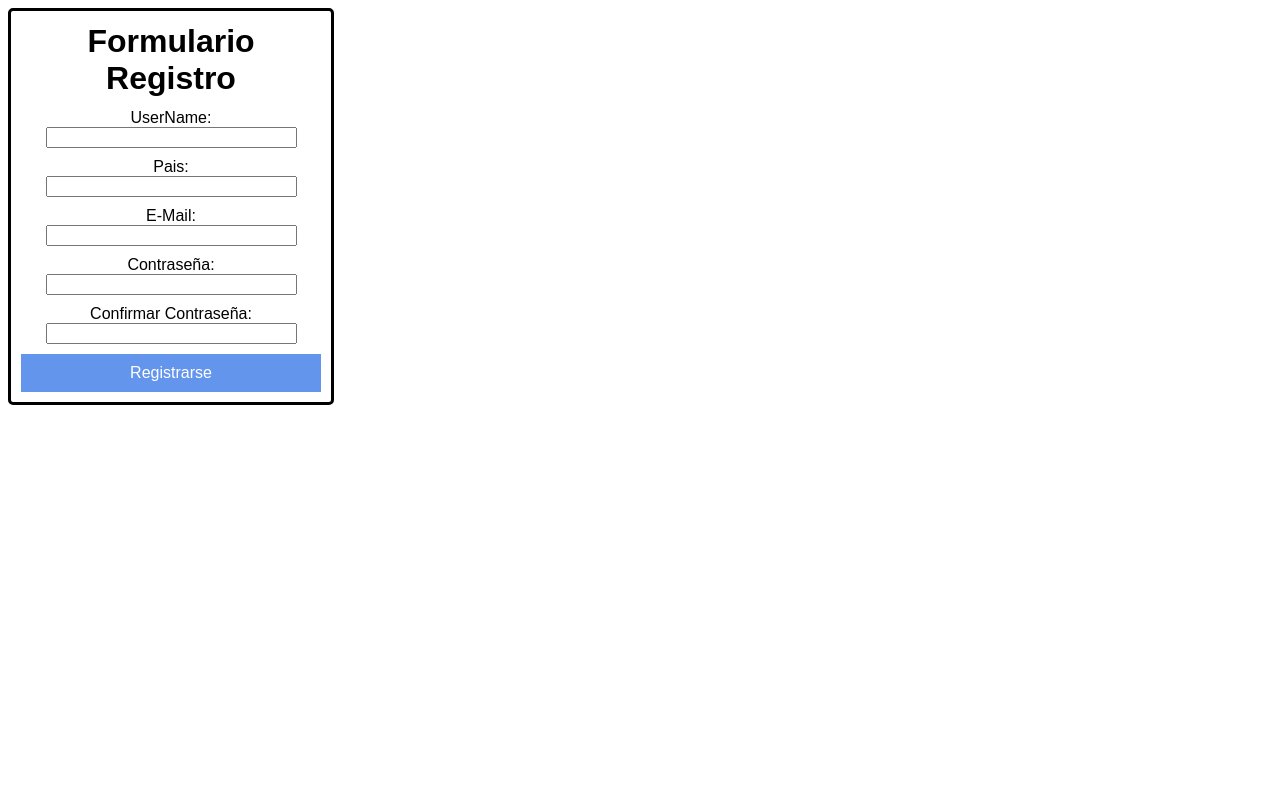
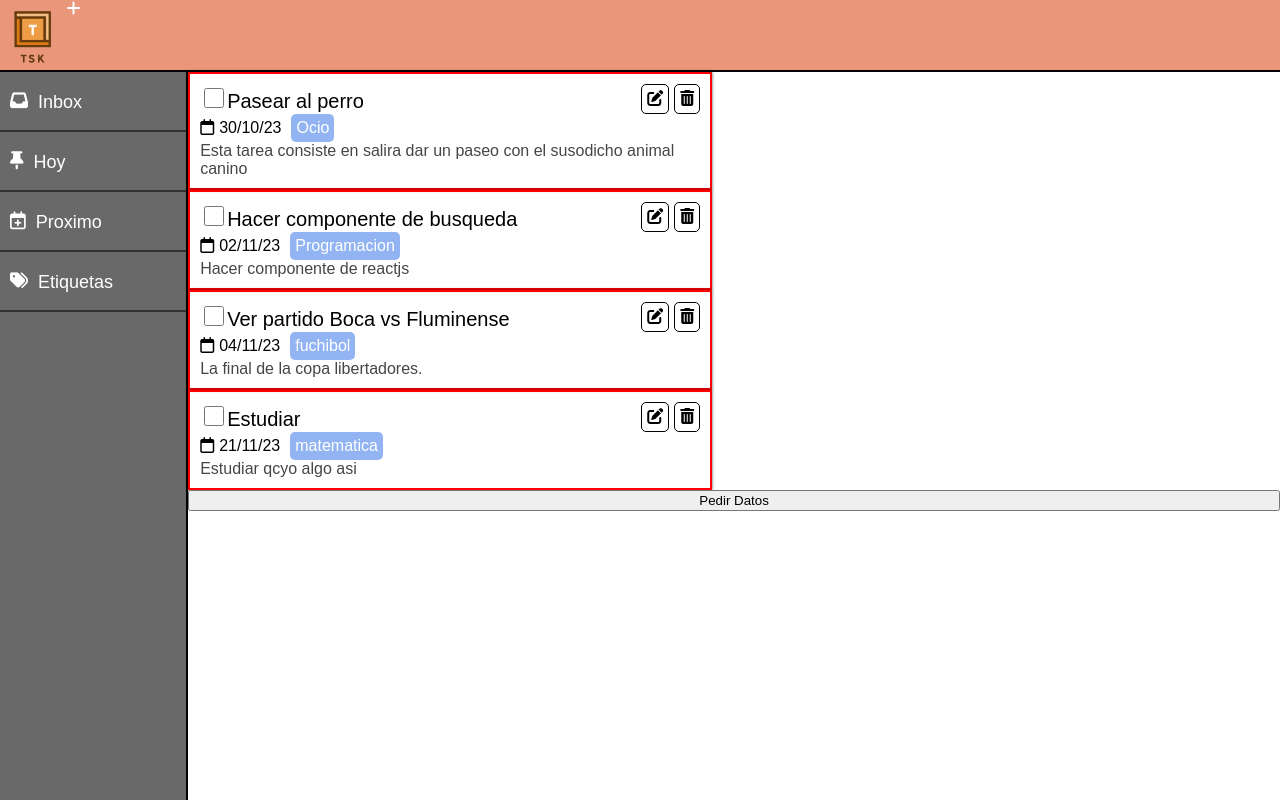
Before and after one commit to Markucho18/GDTMS__FrontEnd, a React (Create React App) app in the folder gdtms_frontend/: page / in a window 1280 px wide. Built offline with nearby package versions, Linux system fonts and the light colour scheme.

Commit message:
Componentes header, sidebar y main
Hice esos componentes y tambien sidebarSeccion y les puse un poco de estilo css.

```diff
--- a/gdtms_frontend/src/App.js
+++ b/gdtms_frontend/src/App.js
@@ -1,17 +1,17 @@
-import {Tarea} from './componentes/Tarea';
-import {ModalTarea} from './componentes/ModalTarea'
-import {Formulario} from './componentes/Formulario'
 import {Header} from './componentes/Header'
-import { datos } from './datos';
+import { Sidebar } from './componentes/Sidebar'
+import { Main } from './componentes/Main'
 
 
 function App() {
   return (
-    <div className="App">
+    <div className="App col">
       <Header/>
-      {/* <Tarea data={datos}/> */}
-      <Formulario form="register"/>
-
+      {/* <Formulario form="register"/> */}
+      <div className="sidebarMain row">
+        <Sidebar/>
+        <Main/>
+      </div>
     </div>
   );
 }
--- a/gdtms_frontend/src/componentes/Header.js
+++ b/gdtms_frontend/src/componentes/Header.js
@@ -1,8 +1,10 @@
+import tskLogo from '../assets/TskLogo.png'
 
 export function Header(props){
     return (
-        <div className="contenedorHeader">
-
+        <div className="contenedorHeader row">
+            <img src={tskLogo} alt="logo"/>
+            <span className="btnCrearTarea"><i className="fa-solid fa-plus"></i></span>
         </div>
     )
 }
--- /dev/null
+++ b/gdtms_frontend/src/componentes/Main.js
@@ -0,0 +1,14 @@
+import {ModalTarea} from './ModalTarea'
+import {Formulario} from './Formulario'
+import { Tarea } from './Tarea'
+import { datos } from '../datos';
+
+export function Main(props){
+    return(
+        <div className="contenedorMain col" >
+            <div className="listaTareas col">
+                <Tarea data={datos}/>
+            </div>
+        </div>
+    )
+}
--- /dev/null
+++ b/gdtms_frontend/src/componentes/Sidebar.js
@@ -0,0 +1,12 @@
+import { SidebarSeccion } from './SidebarSeccion'
+
+export function Sidebar(props){
+    return(
+        <div className="contenedorSidebar col">
+            <SidebarSeccion icono="fa-solid fa-inbox" texto="Inbox"/>
+            <SidebarSeccion icono="fa-solid fa-thumbtack" texto="Hoy"/>
+            <SidebarSeccion icono="fa-regular fa-calendar-plus" texto="Proximo"/>
+            <SidebarSeccion icono="fa-solid fa-tags" texto="Etiquetas"/>
+        </div>
+    )
+}
--- /dev/null
+++ b/gdtms_frontend/src/componentes/SidebarSeccion.js
@@ -0,0 +1,9 @@
+
+export function SidebarSeccion({icono, texto}){
+    return (
+        <div className="sidebarSeccion row">
+            <i className={icono + " icono"}></i>
+            {texto}
+        </div>
+    )
+}
--- a/gdtms_frontend/src/global.css
+++ b/gdtms_frontend/src/global.css
@@ -1,5 +1,16 @@
+body{
+    margin: 0;
+    padding: 0;
+}
+
 .App{
     font-family: Arial, Helvetica, sans-serif;
+    width: 100vw;
+    height: 100vh;
+}
+
+.sidebarMain{
+    height: 100%;
 }
 
 /* ESTILOS GLOBALES------------------------------------------------------------------ */
@@ -42,6 +53,46 @@
 }
 
 /* ESTILOS HEADER -----------------------------------------------------------------*/
+.contenedorHeader{
+    width: 100%;
+    height: 70px;
+    color: white;
+    background-color: darksalmon;
+    border-bottom: 2px solid black;
+}
+
+/* ESTILOS SIDEBAR -----------------------------------------------------------------*/
+.contenedorSidebar{
+    background-color: dimgray;
+    flex-grow: 1;
+    height: 100%;
+    border-right: 2px solid black;
+}
+
+/* ESTILOS SIDEBARSECCION -----------------------------------------------------------------*/
+.sidebarSeccion{
+    width: 100%;
+    height: 60px;
+    cursor: pointer;
+    color: white;
+    font-size: 18px;
+    gap: 10px;
+    padding: 20px 10px;
+    box-sizing: border-box;
+    border-bottom: 2px solid rgb(50, 50, 50);
+    transition: height .3s ease-in-out;
+}
+
+.sidebarSeccion:hover{
+    background: rgb(126, 125, 125);
+    height: 70px;
+}
+
+/* ESTILOS MAIN -----------------------------------------------------------------*/
+.contenedorMain{
+    flex-grow: 9;
+}
+
 
 
 /* ESTILOS TAREA -----------------------------------------------------------------*/
```
Also changed, not shown: gdtms_frontend/src/assets/TskLogo.png (added).
